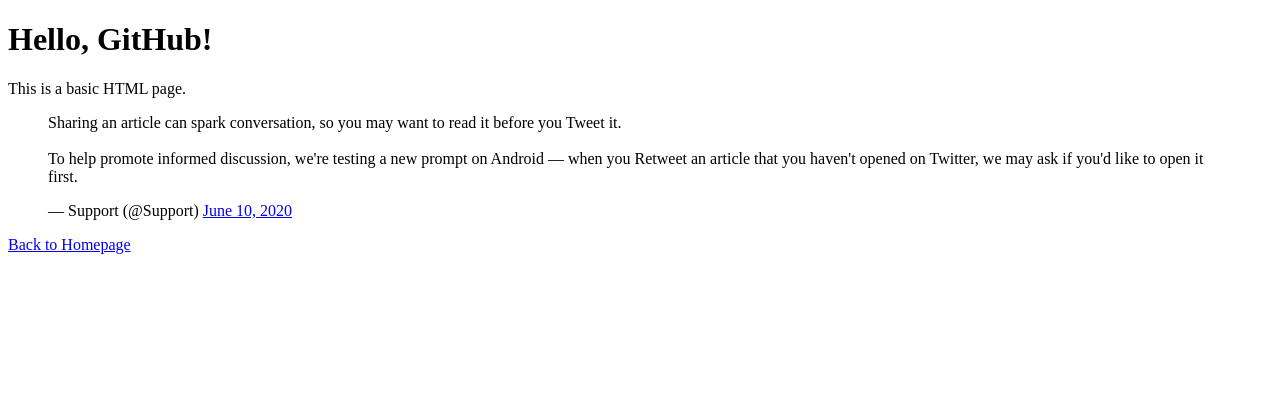
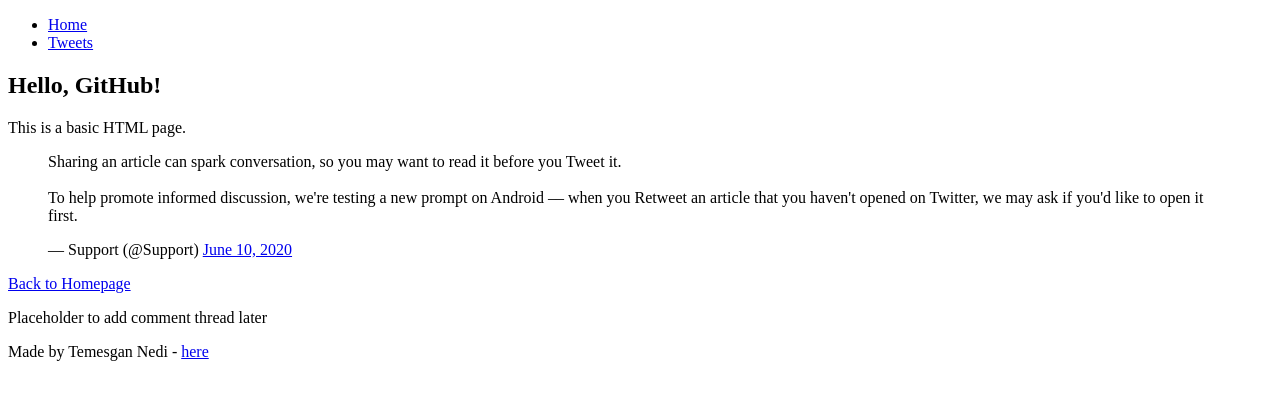
Before and after one commit to ttechcenter/My_First_Portfolio, a plain HTML site: page html_basic/tweets.html in a window 1280 px wide. Drawn offline with Linux system fonts and the light colour scheme.

Commit message:
tweets.html

```diff
--- a/html_basic/tweets.html
+++ b/html_basic/tweets.html
@@ -5,6 +5,15 @@
     <title>Simple Page</title>
 </head>
 <body>
+    <header>
+        <ul>
+            <li><a href="index.html">Home</a></li>
+            <li><a href="tweets.html">Tweets</a></li>
+        </ul>
+    </header>
+
+    <main>
+        <article>
              <h1>Hello, GitHub!</h1>
              <p>This is a basic HTML page.</p>
 
@@ -14,13 +23,22 @@
                        so you may want to read it before you Tweet it.<br><br>To help promote informed discussion,
                        we&#39;re testing a new prompt on Android –– when you Retweet an article that you haven&#39;t opened on Twitter,
                        we may ask if you&#39;d like to open it first.
-    </p>
-    &mdash; Support (@Support)
+                       </p> &mdash; Support (@Support)
                        <a href="https://twitter.com/Support/status/1270783537667551233?ref_src=twsrc%5Etfw">June 10, 2020</a>
              </blockquote>
 
+             <p><a href="index.html">Back to Homepage</a></p>
+        </article>
+
+        <aside>
+            <p>Placeholder to add comment thread later</p>
+        </aside>
+    </main>
+
+    <footer>
+        <p>Made by Temesgan Nedi - <a href="https://www.w3schools.com/" target="_blank">here</a></p>
+    </footer>
+
 <script async src="https://platform.twitter.com/widgets.js" charset="utf-8"></script>
-
-  <p><a href="index.html">Back to Homepage</a></p>
 </body>
 </html>
```
Lines whose indentation alone changed are shown as unchanged.
